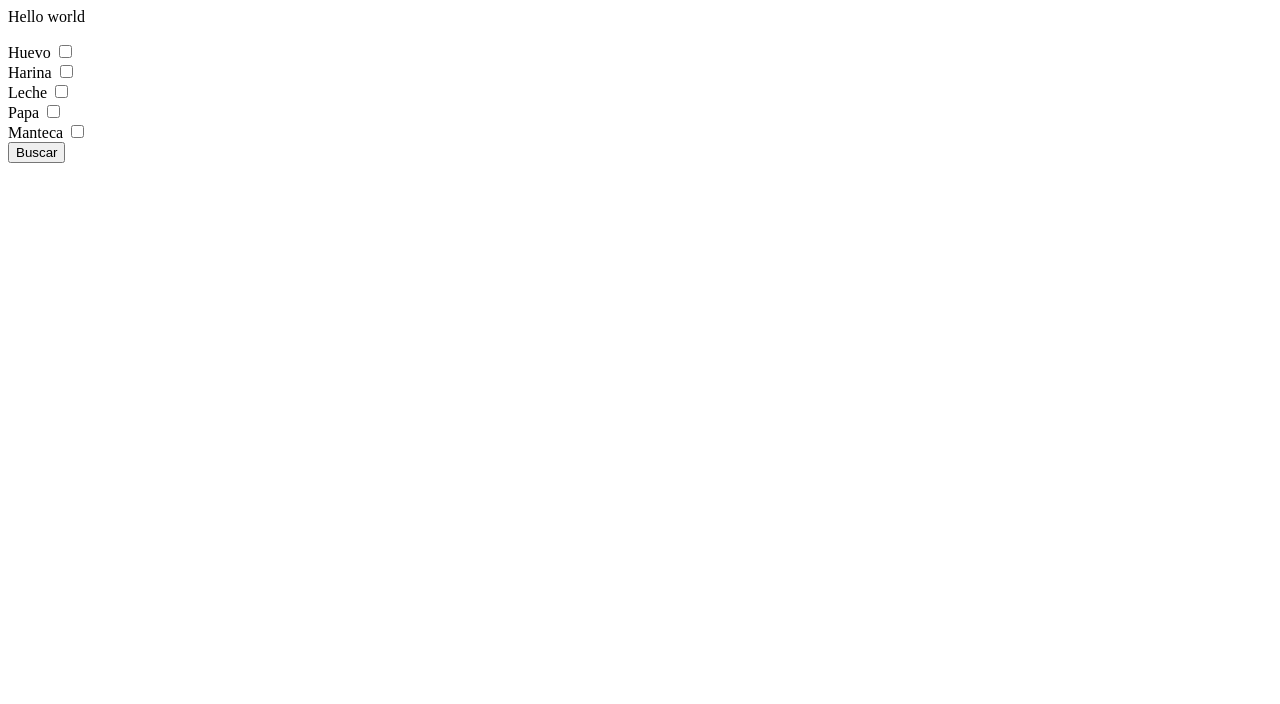
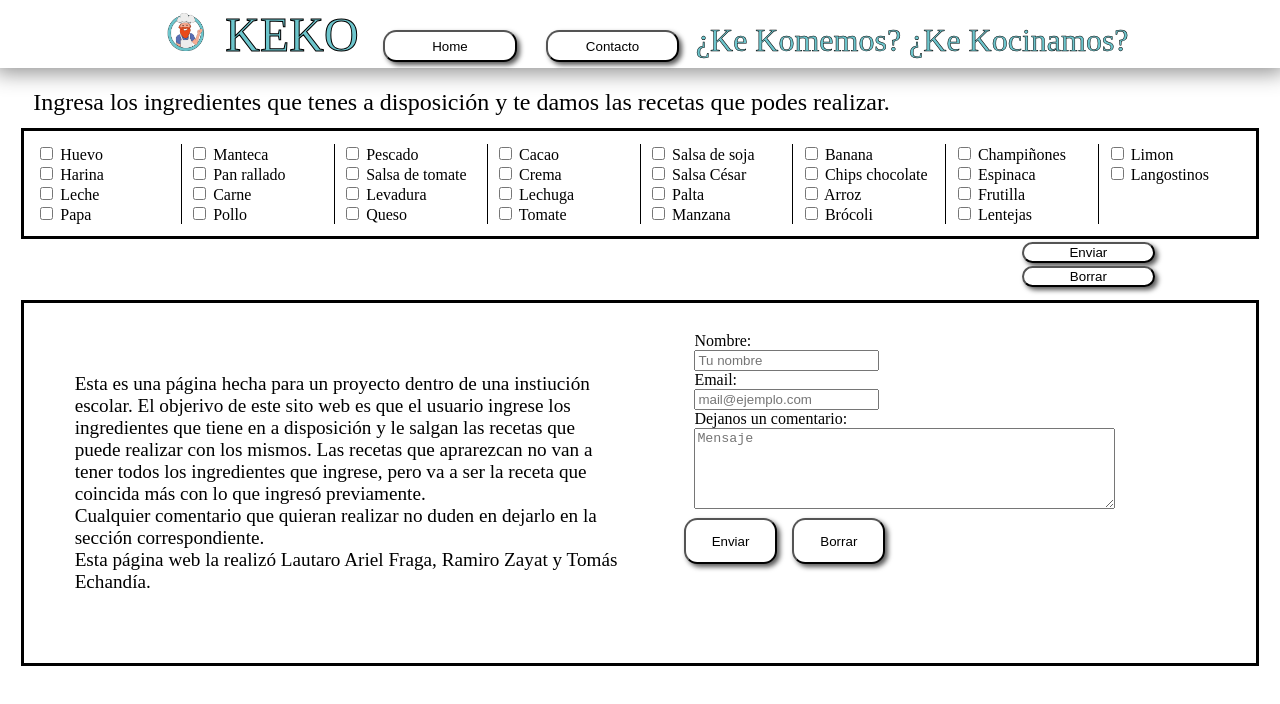
Before and after one commit to ramazayat/proyecto_grupo_2, a plain HTML site: page index.html in a window 1280 px wide. Drawn offline with Linux system fonts and the light colour scheme.

Commit message:
Empezamos el HTML

```diff
--- a/index.html
+++ b/index.html
@@ -4,53 +4,286 @@
 <head>
   <meta charset="utf-8">
   <meta name="viewport" content="width=device-width">
-  <title>keko</title>
-  <link href="style.css" rel="stylesheet" type="text/css" />
+  <title>Keko</title>
+  <link rel="icon" href="keko icon.png">
+  <link type="text/css" rel="stylesheet" href="style.css"/>
 </head>
 
 <body>
-  Hello world
-  <p id="demo"></p>
   <script src="logica.js"></script>
+
+  <div id="Menu">
+    <img src="keko final.png" alt="Icono KEKO" id="logo">
+    <p id="KEKO">
+        KEKO
+    </p>
+    <div id="botones">
+      <button class="butt">
+        <a href="#">
+            Home
+        </a>
+      </button>
+      <button class="butt">
+          <a href="#texto-x">
+              Contacto
+          </a>
+      </button>
+    </div>
+
+    <p id="slogan">
+      ¿Ke Komemos? ¿Ke Kocinamos?
+    </p>
+
+</div>
+
+<p id="exp">Ingresa los ingredientes que tenes a disposición y te damos las recetas que podes realizar.</p>
   <form name="ingredientes">
-    <div>
+    <div id="ingredientes">
+      <div class="ingreso-ing">
+        <input type="checkbox" name="ing1" class="checkbox">
           Huevo
-      <input type="checkbox" name="ing1">
       </div>
-    <div>
+
+      <br>
+
+      <div class="ingreso-ing">
+        <input type="checkbox" name="ing2" class="checkbox" >
           Harina
-        <input type="checkbox" name="ing2">
       </div>
-    <div>
+
+      <br>
+
+      <div class="ingreso-ing">
+        <input type="checkbox" name="ing3" class="checkbox" >
         Leche
-      <input type="checkbox" name="ing3">
       </div>
-    <div>
+
+      <br>
+
+      <div class="ingreso-ing">
+        <input type="checkbox" name="ing4" class="checkbox" >
         Papa
-      <input type="checkbox" name="ing4">
       </div>
-    <div>
+
+      <br>
+
+      <div class="ingreso-ing">
+        <input type="checkbox" name="ing5" class="checkbox" >
         Manteca
-        <input type="checkbox" name="ing5">
       </div>
-    <div>
-        <input type="submit" value="Buscar" href=recetas.html>
+
+      <br>
+
+      <div class="ingreso-ing">
+        <input type="checkbox" name="ing6" class="checkbox">
+          Pan rallado
+      </div>
+
+      <br>
+
+      <div class="ingreso-ing">
+        <input type="checkbox" name="ing7" class="checkbox">
+          Carne
+      </div>
+
+      <br>
+
+      <div class="ingreso-ing">
+        <input type="checkbox" name="ing8" class="checkbox">
+        Pollo
+      </div>
+
+      <br>
+
+      <div class="ingreso-ing">
+        <input type="checkbox" name="ing9" class="checkbox">
+        Pescado
+      </div>
+
+      <br>
+
+      <div class="ingreso-ing">
+        <input type="checkbox" name="ing10" class="checkbox">
+        Salsa de tomate
+      </div>
+
+      <br>
+
+      <div class="ingreso-ing">
+        <input type="checkbox" name="ing11" class="checkbox">
+          Levadura
+      </div>
+
+      <br>
+
+      <div class="ingreso-ing">
+        <input type="checkbox" name="ing12" class="checkbox" >
+          Queso
+      </div>
+
+      <br>
+
+      <div class="ingreso-ing">
+        <input type="checkbox" name="ing13" class="checkbox" >
+        Cacao
+      </div>
+
+      <br>
+
+      <div class="ingreso-ing">
+        <input type="checkbox" name="ing14" class="checkbox" >
+        Crema
+      </div>
+
+      <br>
+
+      <div class="ingreso-ing">
+        <input type="checkbox" name="ing15" class="checkbox" >
+        Lechuga
+      </div>
+
+      <br>
+
+      <div class="ingreso-ing">
+        <input type="checkbox" name="ing1" class="checkbox">
+          Tomate
+      </div>
+
+      <br>
+
+      <div class="ingreso-ing">
+        <input type="checkbox" name="ing17" class="checkbox">
+          Salsa de soja
+      </div>
+
+      <br>
+
+      <div class="ingreso-ing">
+        <input type="checkbox" name="ing18" class="checkbox">
+        Salsa César
+      </div>
+
+      <br>
+
+      <div class="ingreso-ing">
+        <input type="checkbox" name="ing19" class="checkbox">
+        Palta
+      </div>
+
+      <br>
+
+      <div class="ingreso-ing">
+        <input type="checkbox" name="ing20" class="checkbox">
+        Manzana
+      </div>
+
+      <br>
+
+      <div class="ingreso-ing">
+        <input type="checkbox" name="ing21" class="checkbox">
+          Banana
+      </div>
+
+      <br>
+
+      <div class="ingreso-ing">
+        <input type="checkbox" name="ing22" class="checkbox" >
+          Chips chocolate
+      </div>
+
+      <br>
+
+      <div class="ingreso-ing">
+        <input type="checkbox" name="ing23" class="checkbox" >
+        Arroz
+      </div>
+
+      <br>
+
+      <div class="ingreso-ing">
+        <input type="checkbox" name="ing24" class="checkbox" >
+        Brócoli
+      </div>
+
+      <br>
+
+      <div class="ingreso-ing">
+        <input type="checkbox" name="ing25" class="checkbox" >
+        Champiñones
+      </div>
+
+      <br>
+
+      <div class="ingreso-ing">
+        <input type="checkbox" name="ing26" class="checkbox">
+          Espinaca
+      </div>
+
+      <br>
+
+      <div class="ingreso-ing">
+        <input type="checkbox" name="ing27" class="checkbox">
+          Frutilla
+      </div>
+
+      <br>
+
+      <div class="ingreso-ing">
+        <input type="checkbox" name="ing28" class="checkbox">
+        Lentejas
+      </div>
+
+      <br>
+
+      <div class="ingreso-ing">
+        <input type="checkbox" name="ing29" class="checkbox">
+        Limon
+      </div>
+
+      <br>
+
+      <div class="ingreso-ing">
+        <input type="checkbox" name="ing30" class="checkbox">
+        Langostinos
+      </div>
+      <br>
+
+
+    </div>
+    <div ID="botones-ingre">
+      <input type="submit" value="Enviar" class="butt" href=recetas.html>
+      <input type="reset" value="Borrar" class="butt">
     </div>
   </form>
 
-  <script>
-    const busqueda  = [0,0,0,0,0];
-    const ingredientes = [document.getElementsByName( "ing1" ),     document.getElementsByName( "ing2" ), document.getElementsByName( "ing3" ), document.getElementsByName( "ing4" ), document.getElementsByName( "ing5" )];
+  <div id="encuesta-container">
+    <div id = "presentacion">
+        <p>Esta es una página hecha para un proyecto dentro de una instiución escolar.
+           El objerivo de este sito web es que el usuario ingrese los ingredientes que tiene en a disposición y le salgan las recetas que puede realizar con los mismos. Las recetas que aprarezcan no van a tener todos los ingredientes que ingrese, pero va a ser la receta que coincida más con lo que ingresó previamente.
+           <br>
+           Cualquier comentario que quieran realizar no duden en dejarlo en la sección correspondiente.
+           <br>
+           Esta página web la realizó Lautaro Ariel Fraga, Ramiro Zayat y Tomás Echandía.
+        </p>
+    </div>
 
-
-    for(let i = 0; i<bizcocho.length; i++){ //
-      if(ingredientes[i]==true){
-        busqueda[i]=1;
-      }
-    }
-
-  </script>
-
+    <form id="encuesta">
+      <div id="preguntas">
+        <label for="nombre">Nombre: </label>
+        <br>
+        <input type="text" placeholder="Tu nombre" name="Nombre" required>
+        <br>
+        <label for="email">Email: </label>
+        <br>
+        <input type="email" placeholder="mail@ejemplo.com" name="email" required>
+        <br>
+        <label for="mensaje">Dejanos un comentario:</label>
+        <br>
+        <textarea placeholder="Mensaje" name="mensaje" id="" cols="50" rows="5"></textarea>
+      </div>
+        <input type="submit" value="Enviar" class="butt2">
+        <input type="reset" value="Borrar" class="butt2">
+    </form>
+</div>
 </body>
-
 </html>
--- a/logica.js
+++ b/logica.js
@@ -25,21 +25,21 @@ function ordenarRecetas(){
 	// Ordeno la lista
 
 	var anteriorMayor=bizcocho.length+1;
-	var m=listaRecetas.length-1;
+	var posOrdenar=listaRecetas.length-1;
 	const ordenar = [];
 	for(let i=0; i<listaRecetas.length; i++){
 		var mayor = 0;
 		for(let i=0; i<listaRecetas.length; i++){
-		if( listaRecetas[i][1]<anteriorMayor && listaRecetas[i][1]>mayor){
-			mayor=listaRecetas[i][1];
-		}
+			if( listaRecetas[i][1]<anteriorMayor && listaRecetas[i][1]>mayor){
+				mayor=listaRecetas[i][1];
+			}
 		}
 		anteriorMayor=mayor;
 		for(let i=0; i<listaRecetas.length; i++){
-		if(mayor==listaRecetas[i][1]){
-			ordenar[m]=listaRecetas[i][2];
-			m--;
-		}
+			if(mayor==listaRecetas[i][1]){
+				ordenar[posOrdenar]=listaRecetas[i][2];
+				posOrdenar--;
+			}
 		}
 	}
 	return ordenar.toString();
--- a/style.css
+++ b/style.css
@@ -0,0 +1,121 @@
+#Menu{
+    background-color: #ffffff;
+    margin: -1% -1% 0px -1%;
+    padding: 0.5% 1% ;
+    text-align: center;
+    position: sticky;
+    top:0;
+    box-shadow: 0px 5px 20px 0 #929292;
+    z-index: 1;
+}
+
+a{
+    color: #000;
+    text-decoration: none;
+}
+
+#logo{
+    height: 3%;
+    width: 3%;
+    margin: 0em 1em;
+}
+
+#KEKO{
+    font-family: omegle;
+    font-size: 3em;
+    -webkit-text-stroke: 1px black;
+    color: #6CC5CC;
+    display: inline;
+}
+
+#slogan{
+    display: inline;
+    font-size: 2em;
+    font-family: omegle;
+    -webkit-text-stroke: 0.5px black;
+    color: #6CC5CC;
+}
+
+#botones{
+    display: inline;
+}
+
+.butt{
+    color: rgb(0, 0, 0);
+    background-color: rgb(255, 255, 255);
+    margin: 1% 1% 0%;
+    padding: 0.5%;
+    border-radius: 1em;
+    width: 10em;
+    box-shadow: 3px 3px 5px 0 #575757;
+    text-align: center;
+}
+
+#exp{
+    font-size: 1.5em;
+    padding: 1% 1% 0%;
+    margin: 1% 1% 0%;
+}
+
+#ingredientes{
+    display: block;
+    font-size: 1em;
+    border: solid black;
+    padding: 1%;
+    margin: 1% 1% 0%;
+    height: 100%;
+    column-width: 8em;
+    column-rule: 1px solid black;
+}
+
+.ingreso-ing{
+    display: inline-block;
+}
+
+.checkbox{
+    size: 2em;
+}
+
+#botones-ingre{
+    margin-left:80%;
+}
+
+#encuesta-container{
+    display: flex;
+    border: solid #000;
+    padding: 1%;
+    margin: 1% 1% 0%;
+
+}
+
+#presentacion{
+    margin: 1em;
+    padding: 1em;
+    font-size: 1.2em;
+    width: 50%;
+    height: 100%;
+    display: inline-block;
+}
+
+#encuesta{
+    margin: 1em;
+    display: inline-block;
+    font-size: 16px;
+    height: 100%;
+    width: 50%;
+}
+
+#preguntas{
+    margin-left: 1em;
+}
+
+.butt2{
+    color: rgb(0, 0, 0);
+    background-color: rgb(255, 255, 255);
+    padding: 1em;
+    margin: 1% 1% 0%;
+    border-radius: 1em;
+    width: 7em;
+    box-shadow: 3px 3px 5px 0 #575757;
+    text-align: center;
+}
```
Also changed, not shown: keko final.png (added), keko icon.png (added). Lines whose indentation alone changed are shown as unchanged.
